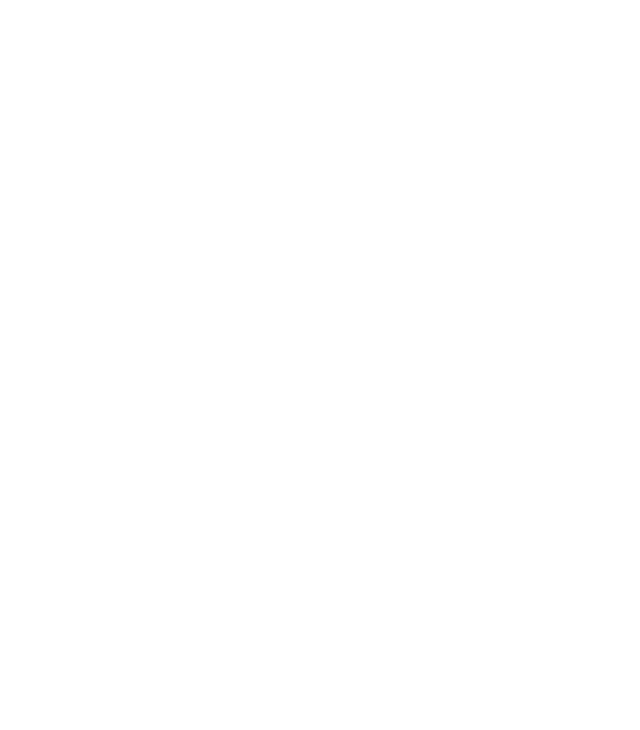
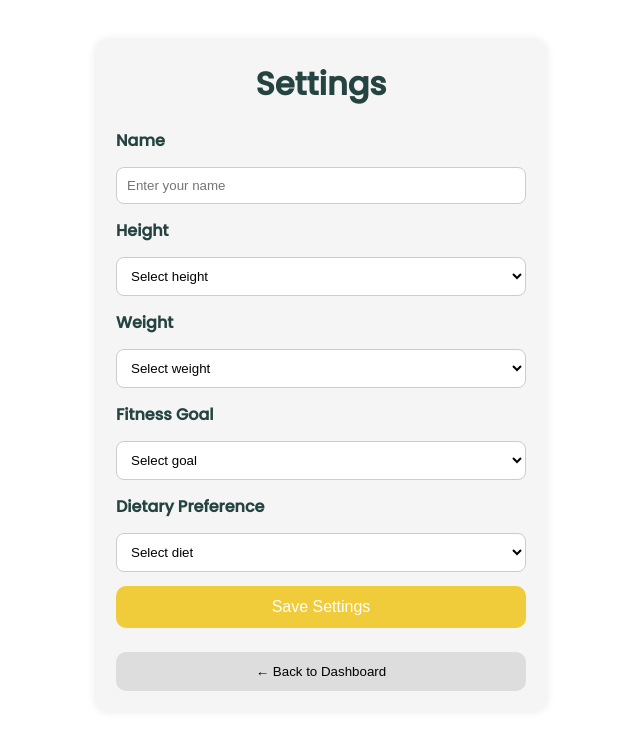
Before and after one commit to jasminelinang/cse264-ejenda, a React (Vite) app in the folder client/: page /settings in a window 1280 px wide. Before the commit this address had no page. Shown: the top 730 px of the page, without its empty margins (319-959 px from the left). Built offline with nearby package versions, Linux system fonts and the light colour scheme.

Commit message:
settings page in the works

```diff
--- a/client/src/App.jsx
+++ b/client/src/App.jsx
@@ -2,13 +2,14 @@
 import Home from "./pages/Home.jsx";
 import Login from "./pages/Login.jsx";
 import Dashboard from "./pages/Dashboard.jsx";
-
+import Settings from "./pages/Settings.jsx"; //added
 function App() {
   return (
     <Routes>
       <Route path="/" element={<Home />} />
       <Route path="/login" element={<Login />} />
       <Route path="/dashboard" element={<Dashboard />} />
+      <Route path="/settings" element={<Settings />} />
     </Routes>
   );
 }
--- a/client/src/pages/Dashboard.jsx
+++ b/client/src/pages/Dashboard.jsx
@@ -3,7 +3,7 @@
 // Added
 import LogoutButton from "./LogoutButton.jsx";
 
-const API_BASE = "http://localhost:3000"; // for later when you save to backend
+const API_BASE = "http://localhost:3000";
 
 const days = ["S", "M", "T", "W", "Th", "F", "Sa"];
 
@@ -11,6 +11,7 @@
   "I am capable of achieving my goals.",
   "I honor my body by taking care of it.",
   "Small steps today create big results tomorrow.",
+
 ];
 
 const sampleRecipes = [
--- a/client/src/pages/Login.jsx
+++ b/client/src/pages/Login.jsx
@@ -182,6 +182,8 @@
                   <option value="dairy free">Dairy-free</option>
                   <option value="nut allergy">Nut allergy</option>
                   <option value="shellfish allergy">Shellfish allergy</option>
+                   <option value="halal">Halal</option>
+
                 </select>
               </div>
             </>
--- /dev/null
+++ b/client/src/pages/Settings.css
@@ -0,0 +1,33 @@
+/* .settings-page {
+  padding: 20px;
+  max-width: 500px;
+  margin: auto;
+}
+
+.settings-field {
+  display: flex;
+  flex-direction: column;
+  margin-bottom: 15px;
+}
+
+.settings-field label {
+  font-weight: bold;
+  margin-bottom: 5px;
+}
+
+.settings-save-btn {
+  background-color: #4caf50;
+  color: white;
+  border: none;
+  padding: 10px 15px;
+  cursor: pointer;
+}
+
+.settings-save-btn:hover {
+  background-color: #45a049;
+}
+
+.settings-message {
+  margin-top: 10px;
+  color: green;
+} */
--- a/client/src/pages/Settings.jsx
+++ b/client/src/pages/Settings.jsx
@@ -0,0 +1,185 @@
+import { useState } from "react";
+import { useNavigate } from "react-router-dom";
+
+function Settings() {
+  const navigate = useNavigate();
+
+  const [formData, setFormData] = useState({
+    name: "",
+    height: "",
+    weight: "",
+    goal: "",
+    diet: "",
+  });
+
+  function handleChange(e) {
+    setFormData({
+      ...formData,
+      [e.target.name]: e.target.value
+    });
+  }
+
+  function handleSave(e) {
+    e.preventDefault();
+    console.log("Saved settings:", formData);
+
+
+    alert("Settings saved!");
+  }
+
+  return (
+    <div style={styles.container}>
+      <h1 style={styles.title}>Settings</h1>
+
+      <form style={styles.form} onSubmit={handleSave}>
+
+        {/* NAME */}
+        <label style={styles.label}>Name</label>
+        <input
+          type="text"
+          name="name"
+          style={styles.input}
+          value={formData.name}
+          onChange={handleChange}
+          placeholder="Enter your name"
+        />
+
+        {/* HEIGHT */}
+        <label style={styles.label}>Height</label>
+        <select
+          name="height"
+          style={styles.select}
+          value={formData.height}
+          onChange={handleChange}
+        >
+          <option value="">Select height</option>
+          <option value="5'0">5'0"</option>
+          <option value="5'2">5'2"</option>
+          <option value="5'4">5'4"</option>
+          <option value="5'6">5'6"</option>
+          <option value="5'8">5'8"</option>
+          <option value="5'10">5'10"</option>
+          <option value="6'0">6'0"</option>
+        </select>
+
+        {/* WEIGHT */}
+        <label style={styles.label}>Weight</label>
+        <select
+          name="weight"
+          style={styles.select}
+          value={formData.weight}
+          onChange={handleChange}
+        >
+          <option value="">Select weight</option>
+          <option value="100">100 lbs</option>
+          <option value="120">120 lbs</option>
+          <option value="140">140 lbs</option>
+      <option value="160">160 lbs</option>
+          <option value="180">180 lbs</option>
+          <option value="200">200 lbs</option>
+        </select>
+
+        {/* FITNESS GOAL */}
+        <label style={styles.label}>Fitness Goal</label>
+        <select
+          name="goal"
+          style={styles.select}
+          value={formData.goal}
+          onChange={handleChange}
+        >
+          <option value="">Select goal</option>
+          <option value="lose">Lose weight</option>
+          <option value="tone">Tone up</option>
+          <option value="muscle">Build muscle</option>
+          <option value="maintain">Maintain fitness</option>
+        </select>
+
+        {/* DIET */}
+        <label style={styles.label}>Dietary Preference</label>
+        <select
+          name="diet"
+          style={styles.select}
+          value={formData.diet}
+          onChange={handleChange}
+        >
+          <option value="">Select diet</option>
+          <option value="none">No preference</option>
+          <option value="vegetarian">Vegetarian</option>
+          <option value="vegan">Vegan</option>
+          <option value="gluten-free">Gluten-Free</option>
+          <option value="dairy-free">Dairy-Free</option>
+          <option value="nut-allergy">Nut-Allergy</option>
+          <option value="halal">Halal</option>
+
+
+        </select>
+
+        <button type="submit" style={styles.saveButton}>
+          Save Settings
+        </button>
+
+        <button
+          type="button"
+          onClick={() => navigate("/dashboard")}
+          style={styles.backButton}
+        >
+          ← Back to Dashboard
+        </button>
+      </form>
+    </div>
+  );
+}
+
+export default Settings;
+
+//styling stuffs
+const styles = {
+  container: {
+    maxWidth: "450px",
+    margin: "40px auto",
+    padding: "20px",
+    borderRadius: "12px",
+    background: "#f5f5f5",
+    boxShadow: "0 0 10px rgba(0,0,0,0.1)",
+  },
+  title: {
+    textAlign: "center",
+    marginBottom: "20px",
+  },
+  form: {
+    display: "flex",
+    flexDirection: "column",
+    gap: "14px",
+  },
+  label: {
+    fontWeight: "600",
+  },
+  input: {
+    padding: "10px",
+    borderRadius: "8px",
+    border: "1px solid #ccc",
+  },
+  select: {
+    padding: "10px",
+    borderRadius: "8px",
+    border: "1px solid #ccc",
+    background: "white",
+  },
+  saveButton: {
+    padding: "12px",
+    background: "#f0cb3a",
+    color: "white",
+    border: "none",
+    borderRadius: "10px",
+    cursor: "pointer",
+    fontSize: "16px",
+  },
+  backButton: {
+    padding: "12px",
+    background: "#ddd",
+    border: "none",
+    borderRadius: "10px",
+    cursor: "pointer",
+    marginTop: "10px",
+  },
+};
```
